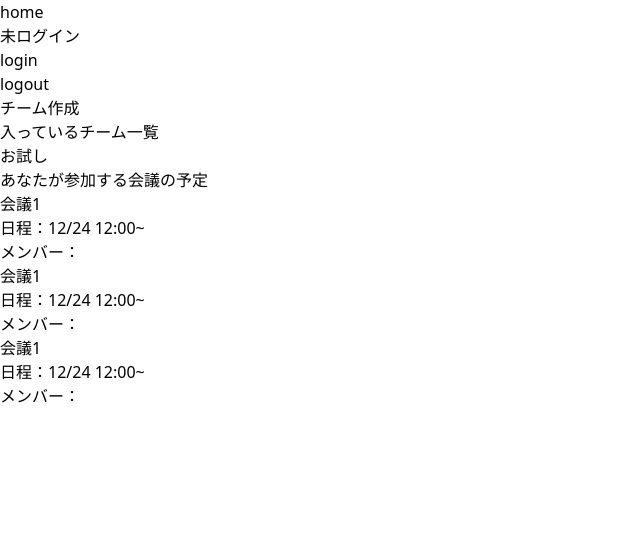
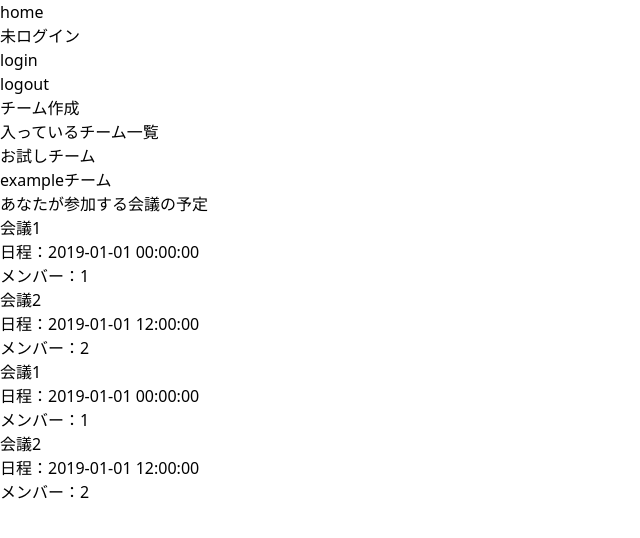
Before and after one commit to PoPodada/Progate-hakkason, a React (Vite) app: page / in a window 1280 px wide. Shown: the top 538 px of the page, without its empty margins (0-640 px from the left). Built offline with nearby package versions, Linux system fonts and the light colour scheme; no server answers.

Commit message:
ユーザーが参加する会議予定一覧

```diff
--- a/src/pages/Home.tsx
+++ b/src/pages/Home.tsx
@@ -6,12 +6,19 @@ import TeamPreview from "./TeamPreview";
 import MeetingCard from "./MeetingCard";
 
 import data from "../sampleData/teamData.json";
+// import { set } from "firebase/database";
 
 type team = {
   id: string;
   name: string;
   members: string[];
 };
+
+export type meeting = {
+  id:string,
+  members:string[],
+  time:string
+}
 
 const Home: React.FC = () => {
   const auth = useAuthContext();
@@ -25,12 +32,19 @@ const Home: React.FC = () => {
   };
 
   const [teams, setTeams] = useState<team[]>();
+  const [userMeetings,setUserMeetings] = useState<meeting[]>();
+  const userId = "2";
   useEffect(() => {
     const teamsData = data;
     const userTeam = teamsData.filter((team) => {
-      return team.members.includes("1"); // currentUserが含まれているデータのみを取得
+      return team.members.includes(userId); // currentUserが含まれているデータのみを取得
     });
     setTeams(userTeam);
+    const userMeetingList = userTeam.map((team) => {
+      return team.meetings
+    }
+    ).flat(1);
+    setUserMeetings(userMeetingList);
   }, []);
 
   return (
@@ -58,9 +72,19 @@ const Home: React.FC = () => {
             <div className="mt-24 mb-20">
               <h2 className="text-2xl font-bold">あなたが参加する会議の予定</h2>
               <div className=" bg-neutral-300 py-12 px-12 rounded-md mt-2 space-y-10">
+                {
+                  userMeetings ? userMeetings.map((meeting)=>{
+                    console.log(meeting)
+                    return (
+                    <MeetingCard  detail={meeting}></MeetingCard>
+                  )
+
+                  }):""
+                }
+
+                {/* <MeetingCard></MeetingCard>
                 <MeetingCard></MeetingCard>
-                <MeetingCard></MeetingCard>
-                <MeetingCard></MeetingCard>
+                <MeetingCard></MeetingCard> */}
               </div>
             </div>
           </div>
--- a/src/pages/MeetingCard.tsx
+++ b/src/pages/MeetingCard.tsx
@@ -1,12 +1,11 @@
-import React from "react";
 
-const MeetingCard: React.FC = () => {
+const MeetingCard = (props:any) => {
   return (
     <div className=" bg-white  rounded-lg">
       <div className=" bg-neutral-0 py-6 px-8 rounded-lg text-xl tracking-wider ">
-        <p className="text-2xl mb-2">会議1</p>
-        <p className="text-xl mb-1">日程：12/24 12:00~</p>
-        <p className="text-xl mb-1">メンバー：</p>
+        <p className="text-2xl mb-2">会議{props.detail.id}</p>
+        <p className="text-xl mb-1">日程：{props.detail.time}</p>
+        <p className="text-xl mb-1">メンバー：{props.detail.id}</p>
         <div className="flex gap-x-2"> {/**flexで横並び、gapで間を指定、↓の丸にはアイコンが入る */}
           <div className=" bg-neutral-300 h-12 w-12 rounded-full mt-2"></div>
           <div className=" bg-neutral-300 h-12 w-12 rounded-full mt-2"></div>
--- a/src/sampleData/teamData.json
+++ b/src/sampleData/teamData.json
@@ -1,17 +1,48 @@
 [
   {
     "id": "1",
-    "name": "お試し",
-    "members": ["1", "2", "3"]
+    "name": "お試しチーム",
+    "members": ["1", "2", "3"],
+    "meetings": [
+      {
+        "id": "1",
+        "time": "2019-01-01 00:00:00",
+        "members":["1", "2"]
+    },
+    {
+        "id":"2",
+        "time": "2019-01-01 12:00:00",
+        "members":["1", "2", "3"]
+    }
+    ]
   },
   {
     "id": "2",
-    "name": "example",
-    "members": ["2", "3"]
+    "name": "exampleチーム",
+    "members": ["2", "3"],
+    "meetings": [
+      {
+      "id": "1",
+      "time": "2019-01-01 00:00:00",
+      "members":["2", "3"]
+  },
+  {
+      "id":"2",
+      "time": "2019-01-01 12:00:00",
+      "members":["2"]
+  }
+]
   },
   {
     "id": "3",
-    "name": "ハッカソンMTG",
-    "members": ["3"]
+    "name": "ハッカソンMTGチーム",
+    "members": ["3"],
+    "meetings": [
+      {
+      "id": "1",
+      "time": "2019-01-01 00:00:00",
+      "members":["3"]
+    }
+  ]
   }
 ]
```
